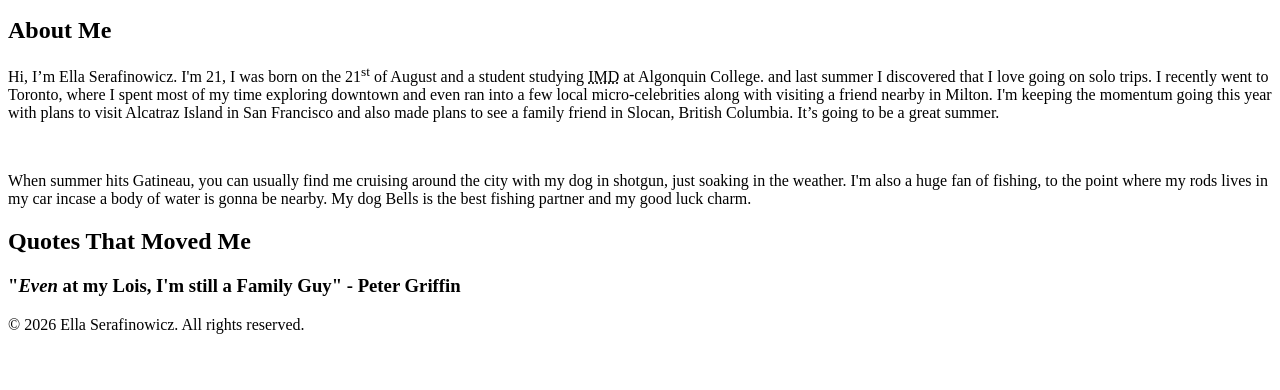
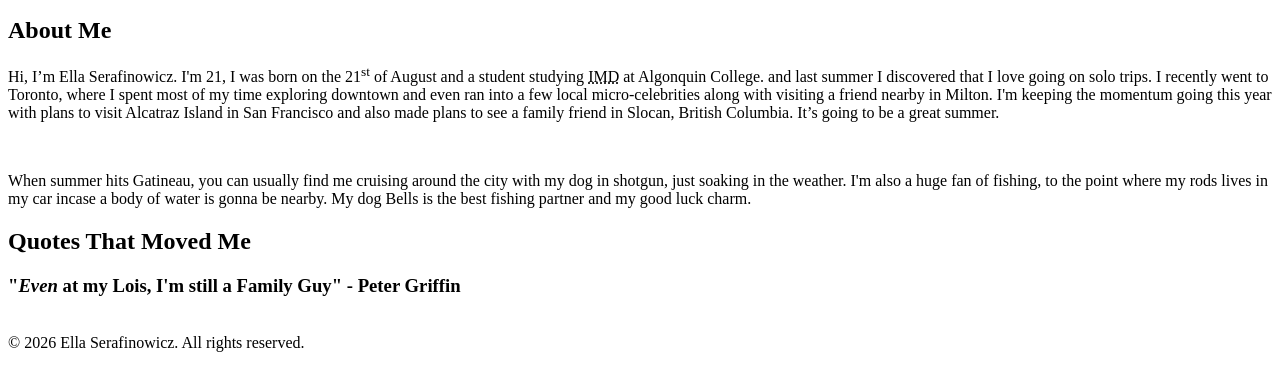
Before and after one commit to sera0035/html-assignment, a plain HTML site: page index.html in a window 1280 px wide. Shown: the part 50-440 px from the top of the page. Drawn offline with Linux system fonts and the light colour scheme.

Commit message:
Updated Footer

```diff
--- a/index.html
+++ b/index.html
@@ -22,8 +22,11 @@
     <article>
         <h2>Quotes That Moved Me</h2>
         <h3> "<em>Even</em> at my Lois, I'm still a Family Guy" - Peter Griffin</h3>
+
     </article>
     <footer>
+        <br>
+        <padding:5px
         <p>&copy; 2026 Ella Serafinowicz. All rights reserved.</p>
     </footer>
 </body>
```
